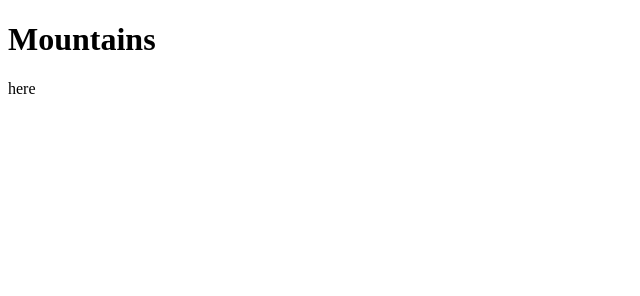
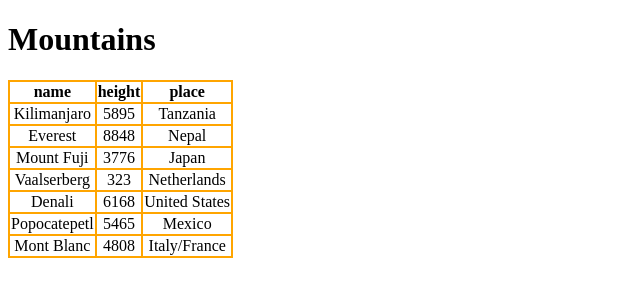
Before and after one commit to stanislavtz/Eloquent-JavaScript-book-Exercises, a plain HTML site: page Chapter13/exercises/htmlTable/index.html in a window 1280 px wide. Shown: the whole page, without its empty margins (0-640 px from the left). Drawn offline with Linux system fonts and the light colour scheme.

Commit message:
Add styles

```diff
--- a/Chapter13/exercises/htmlTable/index.html
+++ b/Chapter13/exercises/htmlTable/index.html
@@ -5,15 +5,16 @@
     <meta charset="UTF-8">
     <meta http-equiv="X-UA-Compatible" content="IE=edge">
     <meta name="viewport" content="width=device-width, initial-scale=1.0">
-    <script src="./htmlElement.js" type="module"></script>
+    <link rel="stylesheet" href="./public/styles.css">
     <title>Table</title>
+    <script src="./index.js" type="module" defer></script>
 </head>
 
 <body>
     <h1>Mountains</h1>
 
     <div id="mountains">
-        here
+        Add table here
     </div>
 </body>
 
--- /dev/null
+++ b/Chapter13/exercises/htmlTable/public/styles.css
@@ -0,0 +1,8 @@
+table {
+    border-collapse: collapse;
+}
+
+table, th, td {
+    border: 2px solid orange;
+    text-align: center;
+}
```
